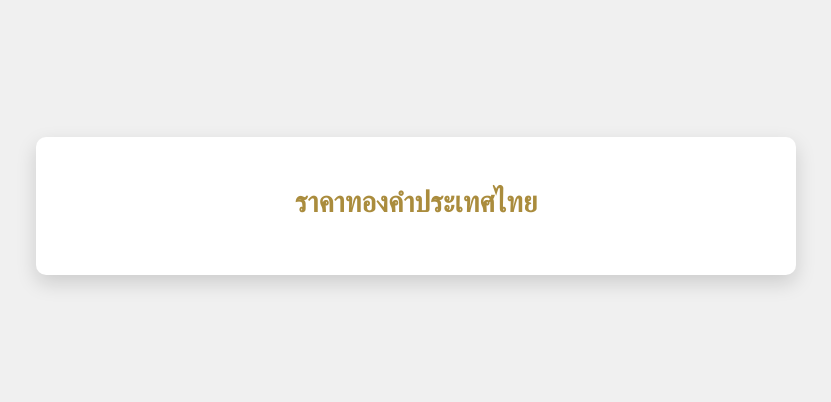
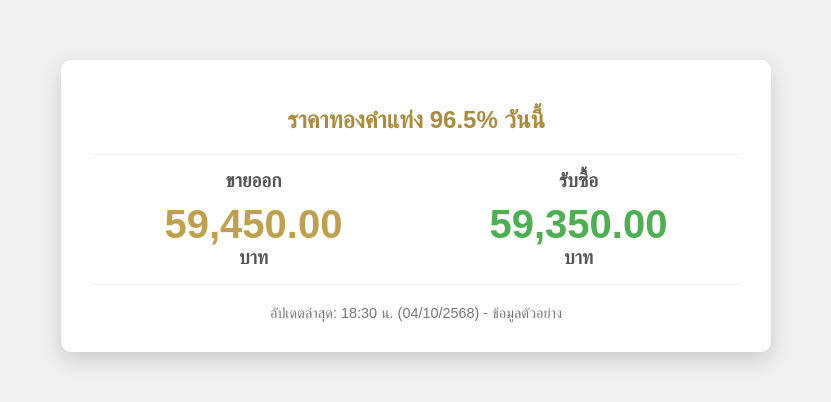
Before and after one commit to nontapat252553-pixel/gold-price-checker, a plain HTML site: page index.html in a window 1280 px wide. Shown: the part 194-596 px from the top of the page, without its empty margins (224-1055 px from the left). Drawn offline with Linux system fonts and the light colour scheme.

Commit message:
Update index.html

```diff
--- a/index.html
+++ b/index.html
@@ -3,7 +3,7 @@
 <head>
     <meta charset="UTF-8">
     <meta name="viewport" content="width=device-width, initial-scale=1.0">
-    <title>ราคาทองคำปัจจุบัน (ละเอียด)</title>
+    <title>ราคาทองคำปัจจุบัน (อยู่ตรงกลาง)</title>
     <style>
         body {
             font-family: Arial, sans-serif;
@@ -11,14 +11,14 @@
             padding: 0;
             text-align: center;
             background-color: #f0f0f0;
-            /* จัดกึ่งกลางหน้าจอ */
+            /* ใช้ Flexbox เพื่อจัดกึ่งกลางทั้งหน้าจอ */
             display: flex;
             justify-content: center;
             align-items: center;
-            min-height: 100vh;
+            min-height: 100vh; /* ทำให้ body สูงเต็มจอเพื่อจัดกึ่งกลางในแนวตั้ง */
         }
         .container {
-            max-width: 700px;
+            max-width: 650px;
             width: 90%;
             background-color: #ffffff;
             padding: 30px;
@@ -26,64 +26,57 @@
             box-shadow: 0 8px 20px rgba(0,0,0,0.15);
         }
         h1 {
-            color: #AA8C3D; /* สีทอง */
-            font-size: 1.8em;
-            margin-bottom: 5px;
+            color: #AA8C3D;
+            font-size: 1.5em;
+            margin-bottom: 20px;
+        }
+        .price-item {
+            display: flex;
+            justify-content: space-around;
+            margin: 20px 0;
+            padding: 15px 0;
+            border-top: 1px solid #eee;
+        }
+        .price-item:last-child {
+            border-bottom: 1px solid #eee;
+        }
+        .price-label {
+            font-size: 1.2em;
+            color: #555;
+            font-weight: bold;
+        }
+        .price-value-box {
+            font-size: 2.5em; /* ขนาดตัวเลขใหญ่มาก */
+            font-weight: bold;
+            display: block;
+            margin-top: 10px;
+        }
+        .sell-price {
+            color: #C0A04C; /* สีทอง */
+        }
+        .buy-price {
+            color: #4CAF50; /* สีเขียว */
         }
         .update-time {
-            font-size: 1.1em;
+            font-size: 0.9em;
             color: #777;
-            margin-bottom: 25px;
-            font-weight: 600;
-        }
-        .price-section {
-            border: 1px solid #ddd;
-            border-radius: 5px;
             margin-top: 20px;
-            padding: 10px;
-            text-align: left;
-        }
-        .gold-type-header {
-            font-size: 1.4em;
-            font-weight: bold;
-            color: #C0A04C;
-            background-color: #fffaf0; /* สีเหลืองอ่อน */
-            padding: 10px;
-            margin: -10px -10px 15px -10px;
-            border-bottom: 1px solid #ddd;
-        }
-        .price-row {
-            display: flex;
-            justify-content: space-between;
-            padding: 10px 15px;
-            font-size: 1.1em;
-        }
-        .price-row:nth-child(odd) {
-            background-color: #f9f9f9;
-        }
-        .label {
-            font-weight: bold;
-            color: #333;
-        }
-        .value {
-            font-weight: bold;
-            color: #008000; /* สีเขียวเหมือนในภาพ */
-            font-size: 1.2em;
         }
     </style>
 </head>
 <body>
 
     <div class="container">
-        <h1>ราคาทองคำประเทศไทย</h1>
-        <div id="update-time-output" class="update-time"></div>
+        <h1>ราคาทองคำแท่ง 96.5% วันนี้</h1>
 
         <div id="gold-price-output">
             </div>
+
+        <div id="update-time-output" class="update-time"></div>
     </div>
 
     <script>
-        // ฟังก์ชันเพื่อจัดรูปแบบตัวเลขให้มีจุลภาคและทศนิยม
+        // ฟังก์ชันเพื่อจัดรูปแบบตัวเลขให้มีจุลภาค
         function formatCurrency(number) {
             return parseFloat(number).toLocaleString('th-TH', {
                 minimumFractionDigits: 2,
@@ -95,4 +88,39 @@
             const outputElement = document.getElementById('gold-price-output');
             const timeElement = document.getElementById('update-time-output');
 
-            // **ข้อมูลราคาตามภาพที่คุณ
+            // **ข้อมูลราคาปัจจุบัน (Manual Input)**
+            // *คุณจะต้องเปลี่ยนตัวเลขเหล่านี้ด้วยตนเองทุกครั้งที่มีการประกาศราคาใหม่*
+            const data = {
+                time: "18:30 น.",
+                date: "04/10/2568",
+                gold_bar: {
+                    sell: 59450.00, // ราคาขายออกที่ต้องการ
+                    buy: 59350.00  // ราคารับซื้อที่ต้องการ
+                }
+            };
+
+            const priceOutput =
+                `<div class="price-item">
+                    <div>
+                        <div class="price-label">ขายออก</div>
+                        <div class="price-value-box sell-price">${formatCurrency(data.gold_bar.sell)}</div>
+                        <div class="price-label">บาท</div>
+                    </div>
+                    <div>
+                        <div class="price-label">รับซื้อ</div>
+                        <div class="price-value-box buy-price">${formatCurrency(data.gold_bar.buy)}</div>
+                        <div class="price-label">บาท</div>
+                    </div>
+                </div>`;
+
+            outputElement.innerHTML = priceOutput;
+            timeElement.innerHTML = `อัปเดตล่าสุด: ${data.time} (${data.date}) - ข้อมูลตัวอย่าง`;
+        }
+
+        // เรียกใช้ฟังก์ชันแสดงผลทันที
+        displayGoldPrice();
+
+    </script>
+
+</body>
+</html>
```
